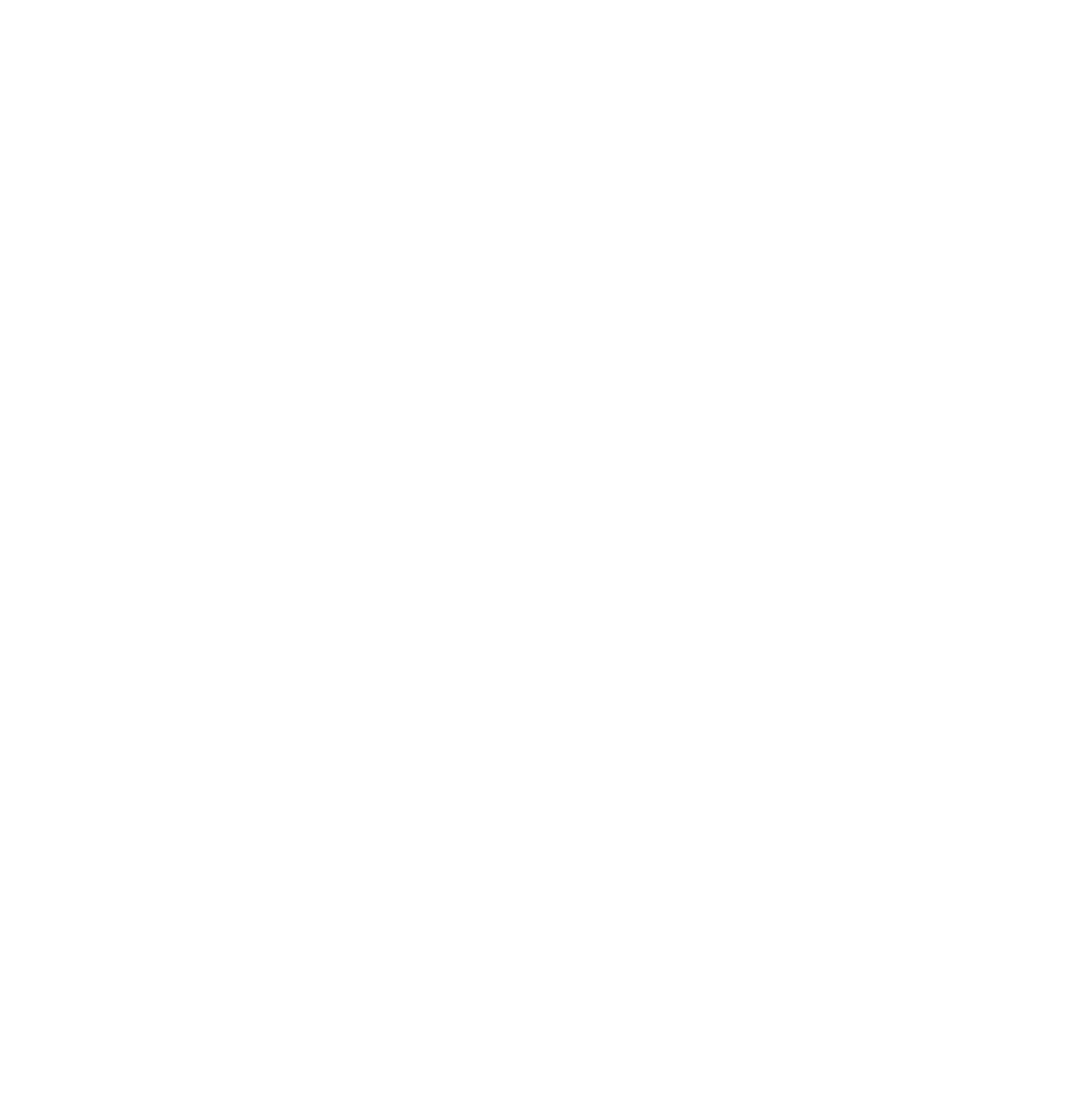
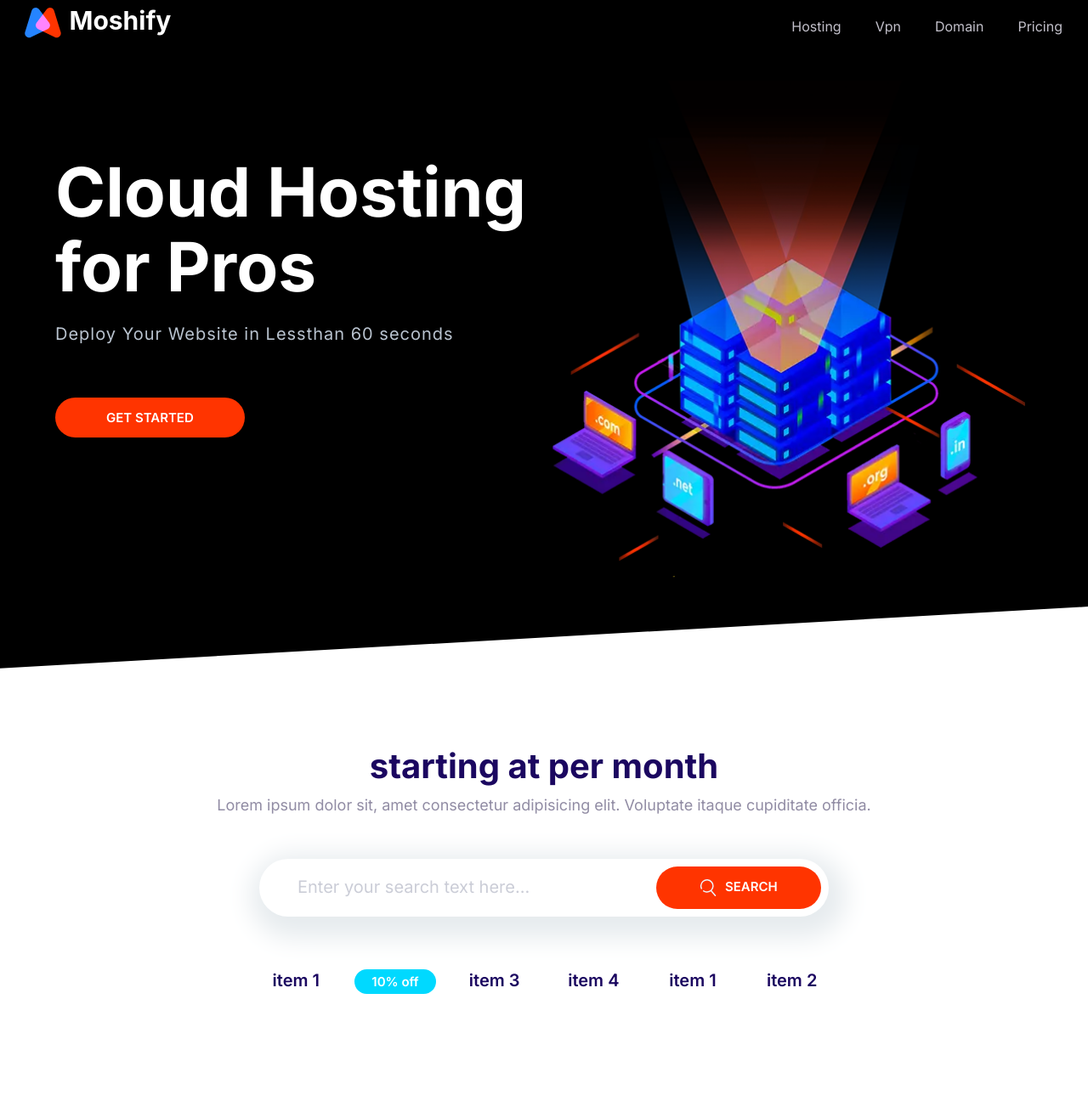
Before and after one commit to jitendra-prajapati66/WebProject, a plain HTML site: page index.html in a window 1280 px wide. Shown: the whole page at 85% size. Before the commit the page ends 800 px from the top, so only its background shows below. Drawn offline with Linux system fonts and the light colour scheme.

Commit message:
troubleshooting ;ayuput issue.

```diff
--- a/css/style.css
+++ b/css/style.css
@@ -179,7 +179,7 @@ a {
   font-size: 1.8rem;
   font-weight: 600;
   margin: 1rem 0;
-  padding: 2rem 3rem;
+  padding: 1.5rem 4vw;
   text-align: center;
   text-transform: uppercase;
   white-space: nowrap;
@@ -262,7 +262,8 @@ a {
 .input-group .input {
   flex-grow: 1;
   border: 0;
-  padding: 1.5rem 5rem;
+  padding: 1rem 4rem;
+  width: 0;
 }
 .input-group .btn {
   margin: 4px;
@@ -688,6 +689,7 @@ a {
 }
 
 .block-domain__list {
+  color: var(--color-headings);
   display: grid;
   grid-template-columns: repeat(3, 1fr);
   grid-template-rows: repeat(2, 6rem);
--- a/index.html
+++ b/index.html
@@ -15,6 +15,78 @@
     <link rel="stylesheet" href="css/style.css" />
   </head>
   <body>
+    <header>
+      <nav class="nav collapsables">
+        <a href="/"><img src="/images/logo.svg" alt="" /></a>
+        <svg class="icon icon--white nav__toggler">
+          <use xlink:href="images/sprite.svg#menu"></use>
+        </svg>
+        <ul class="list nav__list collapsables__content">
+          <li class="nav__item"><a href="#">hosting</a></li>
+          <li class="nav__item"><a href="#">vpn</a></li>
+          <li class="nav__item"><a href="#">domain</a></li>
+          <li class="nav__item"><a href="#">pricing</a></li>
+        </ul>
+      </nav>
+    </header>
+    <section class="block block--dark block--skewed-left hero">
+      <div class="grid grid--cols-2 container">
+        <header class="block__header hero__content">
+          <h1 class="block__heading">Cloud Hosting for Pros</h1>
+          <p class="hero__tagline">
+            Deploy Your Website in Lessthan 60 seconds
+          </p>
+          <button class="btn btn--accent btn--stretched">Get started</button>
+        </header>
+        <picture>
+          <source
+            type="image/webp"
+            srcset="/images/banner.webp 1x, images/banner@2x.webp 2x"
+          />
+          <source
+            type="image/png"
+            srcset="/images/banner.png 1x, images/banner@2x.png 2x"
+          />
+          <img
+            class="hero__image"
+            src="/images/banner.png"
+            alt="banner image"
+          />
+        </picture>
+      </div>
+    </section>
+    <section class="block container block-domain">
+      <header class="block__header">
+        <h2>starting at per month</h2>
+        <p>
+          Lorem ipsum dolor sit, amet consectetur adipisicing elit. Voluptate
+          itaque cupiditate officia.
+        </p>
+      </header>
+      <div class="input-group">
+        <input
+          type="text"
+          class="input"
+          placeholder="Enter your search text here..."
+        />
+        <button class="btn btn--accent">
+          <svg class="icon icon--white">
+            <use xlink:href="images/sprite.svg#search"></use></svg
+          >search
+        </button>
+      </div>
+      <ul class="list block-domain__list">
+        <li class="list__item">item 1</li>
+        <li class="list__item">
+          <span class="badge badge--secondary">10% off</span>
+        </li>
+        <li class="list__item">item 3</li>
+        <li class="list__item">item 4</li>
+        <li class="list__item">item 1</li>
+        <li class="list__item">item 2</li>
+      </ul>
+    </section>
+
     <script src="/js/main.js"></script>
   </body>
 </html>
```
